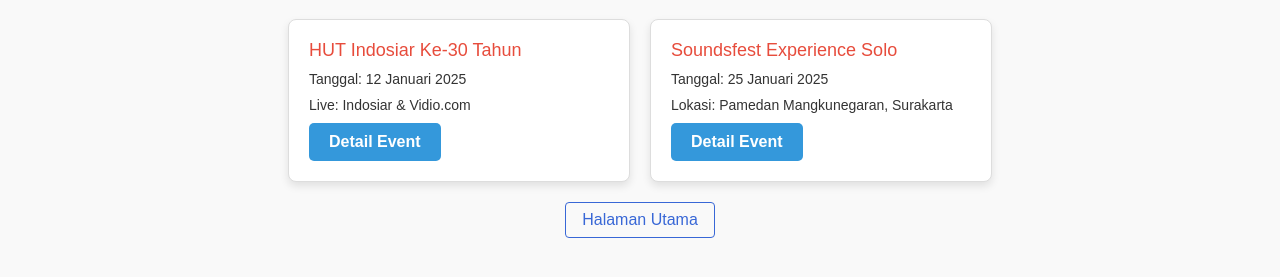
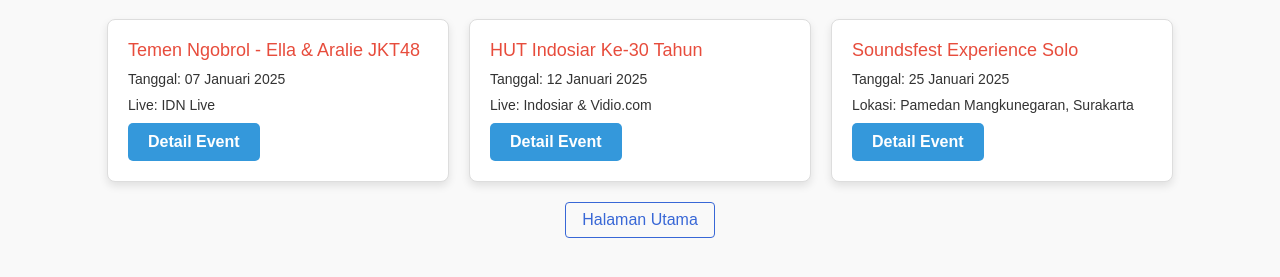
Before and after one commit to beritajkt48/info, a plain HTML site: page event.html in a window 1280 px wide. Shown: the part 89-366 px from the top of the page. Drawn offline with Linux system fonts and the light colour scheme.

Commit message:
Update event.html

```diff
--- a/event.html
+++ b/event.html
@@ -67,6 +67,12 @@
 
     <div class="event-container">
         <div class="event-box">
+            <div class="event-title">Temen Ngobrol - Ella & Aralie JKT48</div>
+            <div class="event-detail">Tanggal: 07 Januari 2025</div>
+            <div class="event-detail">Live: IDN Live</div>
+            <a href="https://www.tiktok.com/@ngidoljeketi48/photo/7456767885147376904" target="_blank" class="event-link">Detail Event</a>
+        </div>
+        <div class="event-box">
             <div class="event-title">HUT Indosiar Ke-30 Tahun</div>
             <div class="event-detail">Tanggal: 12 Januari 2025</div>
             <div class="event-detail">Live: Indosiar & Vidio.com</div>
```
